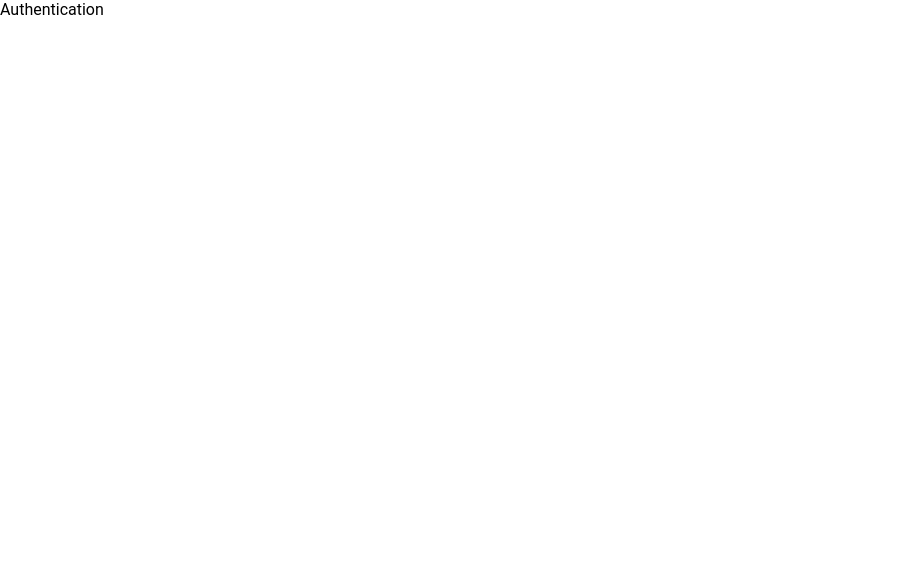
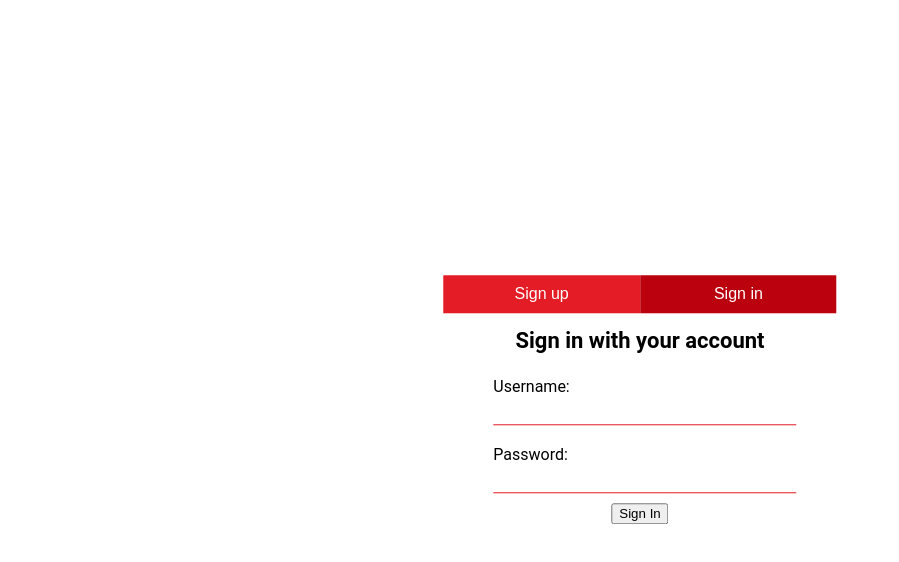
Before and after one commit to RLewis11769/holbertonschool-cinema-guru, a React (Create React App) app in the folder holbertonschool-cinema-guru/: page / in a window 1280 px wide. Shown: the top 562 px of the page, without its empty margins (0-899 px from the left). Built offline with nearby package versions, Linux system fonts and the light colour scheme; no server answers; the HTML template or start-up script is replaced by a standard one.

Commit message:
Add part of auth - need .env

```diff
--- a/holbertonschool-cinema-guru/src/App.css
+++ b/holbertonschool-cinema-guru/src/App.css
@@ -15,3 +15,11 @@ body {
 	font-family: 'Roboto', sans-serif;
 	font-size: 1.6rem;
 }
+
+p {
+	font-size: 1.6rem;
+}
+
+h1 {
+	font-size: 2.2rem;
+}
--- a/holbertonschool-cinema-guru/src/App.js
+++ b/holbertonschool-cinema-guru/src/App.js
@@ -2,7 +2,7 @@ import { useEffect, useState } from 'react';
 import axios from 'axios';
 import './App.css';
 import Dashboard from './components/Dashboard';
-import Authentication from './components/Authentication';
+import Authentication from './routes/auth/Authentication';
 // import Button from './components/general/Button.js';
 // import Input from './components/general/Input.js';
 // import SearchBar from './components/general/SearchBar.js';
@@ -14,19 +14,25 @@ function App() {
 
   useEffect(() => {
     const token = localStorage.getItem('accessToken');
-    axios.post('/api/auth', {
-      headers: { authorization: `Bearer ${token}` }
+    axios
+      .post(`http://localhost:8000/api/auth`, {}, {
+        headers: {
+          authorization: `Bearer ${token}`,
+        },
       }).then((res) => {
+        console.log(res);
         setIsLoggedIn(true);
+        console.log("HERE");
         setUserUsername(res.data.username);
       }).catch((err) => {
+        console.log("ERRR");
         console.log(err);
       })
   }, []);
 
   return (
     <div className="App">
-      {isLoggedIn ? <Dashboard /> : <Authentication />}
+      {isLoggedIn ? <Dashboard /> : <Authentication setIsLoggedIn={setIsLoggedIn} setUserUsername={setUserUsername} />}
     </div>
   );
 }
--- a/holbertonschool-cinema-guru/src/components/Authentication.js
+++ /dev/null
@@ -1,5 +0,0 @@
-export default function Authentication() {
-  return (
-    <div>Authentication</div>
-  )
-}
--- a/holbertonschool-cinema-guru/src/components/general/general.css
+++ b/holbertonschool-cinema-guru/src/components/general/general.css
@@ -1,10 +1,10 @@
 /* Input */
 
 .input-wrapper {
-	display: flex;
+	/* display: flex; */
 	text-align: left;
-	padding: 1rem;
-	width: 30rem;
+	padding: 1rem 5rem;
+	/* width: 30rem; */
 }
 
 .input-wrapper input {
@@ -72,20 +72,30 @@
 
 /* Button */
 
-.button {
+.true {
 	background-color: var(--red);
+	color: var(--white);
 	border: none;
-	color: var(--white);
 	cursor: pointer;
 	font-size: 1.6rem;
-	margin: 1rem;
+	padding: 1rem;
 }
 
-.squareButton {
+.false {
+	background-color: var(--darkRed);
+	color: var(--white);
+	border: none;
+	cursor: pointer;
+	font-size: 1.6rem;
 	padding: 1rem;
 }
 
 .roundButton {
+	background-color: var(--red);
+	color: var(--white);
+	border: none;
+	cursor: pointer;
+	font-size: 1.6rem;
 	border-radius: 25px;
 	padding: 0.5rem 1rem;
 }
--- /dev/null
+++ b/holbertonschool-cinema-guru/src/routes/auth/Authentication.js
@@ -0,0 +1,32 @@
+import { useState } from 'react';
+import './auth.css';
+import Login from './Login';
+import Register from './Register';
+import Button from '../../components/general/Button';
+
+export default function Authentication({setIsLoggedIn, setUserUsername}) {
+  const [_switch, setSwitch] = useState(true);
+  const [username, setUsername] = useState('');
+  const [password, setPassword] = useState('');
+
+  const handleSwitch = (val) => {
+    setSwitch(val);
+    console.log(_switch);
+  };
+
+  return (
+    <form className="centered">
+      <header>
+        <Button label="Sign up" onClick={() => setSwitch(true)} className={_switch} />
+        <Button label="Sign in" onClick={() => setSwitch(false)} className={!_switch} />
+      </header>
+      <main>
+        {_switch ? (
+          <Login username={username} password={password} />
+        ) : (
+          <Register username={username} password={password} />
+        )}
+      </main>
+    </form>
+  )
+}
--- /dev/null
+++ b/holbertonschool-cinema-guru/src/routes/auth/Login.js
@@ -0,0 +1,14 @@
+import './auth.css';
+import Button from '../../components/general/Button';
+import Input from '../../components/general/Input';
+
+export default function Login({ username, password, setUsername, setPassword }) {
+  return (
+    <div>
+      <h1>Sign in with your account</h1>
+      <Input type="text" label="Username" value={username} onChange={setUsername} />
+      <Input type="password" label="Password" value={password} onChange={setPassword} />
+      <Button label="Sign In" className="squareButton" />
+    </div>
+  )
+}
--- /dev/null
+++ b/holbertonschool-cinema-guru/src/routes/auth/Register.js
@@ -0,0 +1,14 @@
+import './auth.css';
+import Button from '../../components/general/Button';
+import Input from '../../components/general/Input';
+
+export default function Register({username, password, setUsername, setPassword}) {
+  return (
+    <div>
+      <h1>Create a new account</h1>
+      <Input type="text" placeholder="Username" value={username} onChange={setUsername} />
+      <Input type="password" placeholder="Password" value={password} onChange={setPassword} />
+      <Button label="Sign Up" className="squareButton" />
+    </div>
+  )
+}
--- /dev/null
+++ b/holbertonschool-cinema-guru/src/routes/auth/auth.css
@@ -0,0 +1,17 @@
+.centered {
+	position: fixed;
+	top: 50%;
+	left: 50%;
+	transform: translate(-50%, -50%);
+	text-align: center;
+}
+
+.false {
+	/* background-color: aqua !important; */
+	width: 50% !important;
+}
+
+.true {
+	/* background-color: violet !important; */
+	width: 50% !important;
+}
```
Also changed, not shown: holbertonschool-cinema-guru/src/components/general/Button.js (indentation only). Lines whose indentation alone changed are shown as unchanged.
